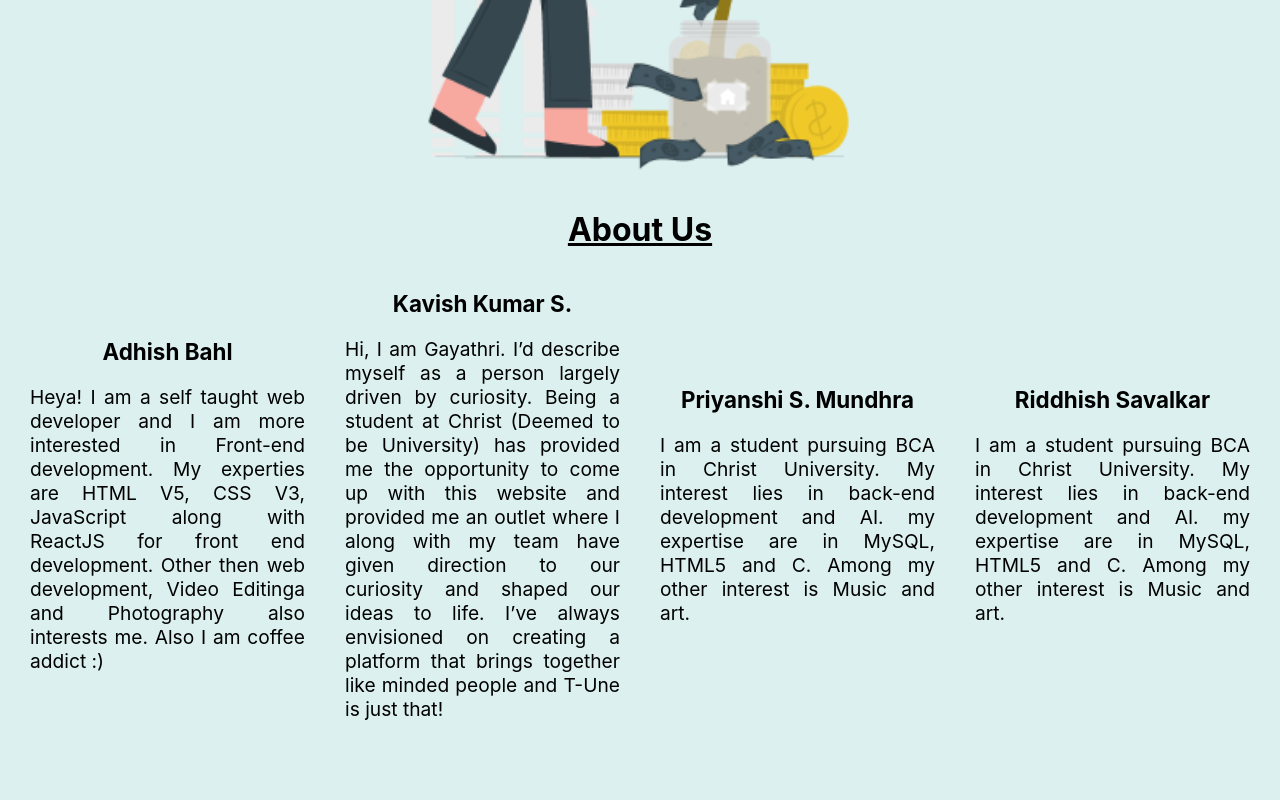
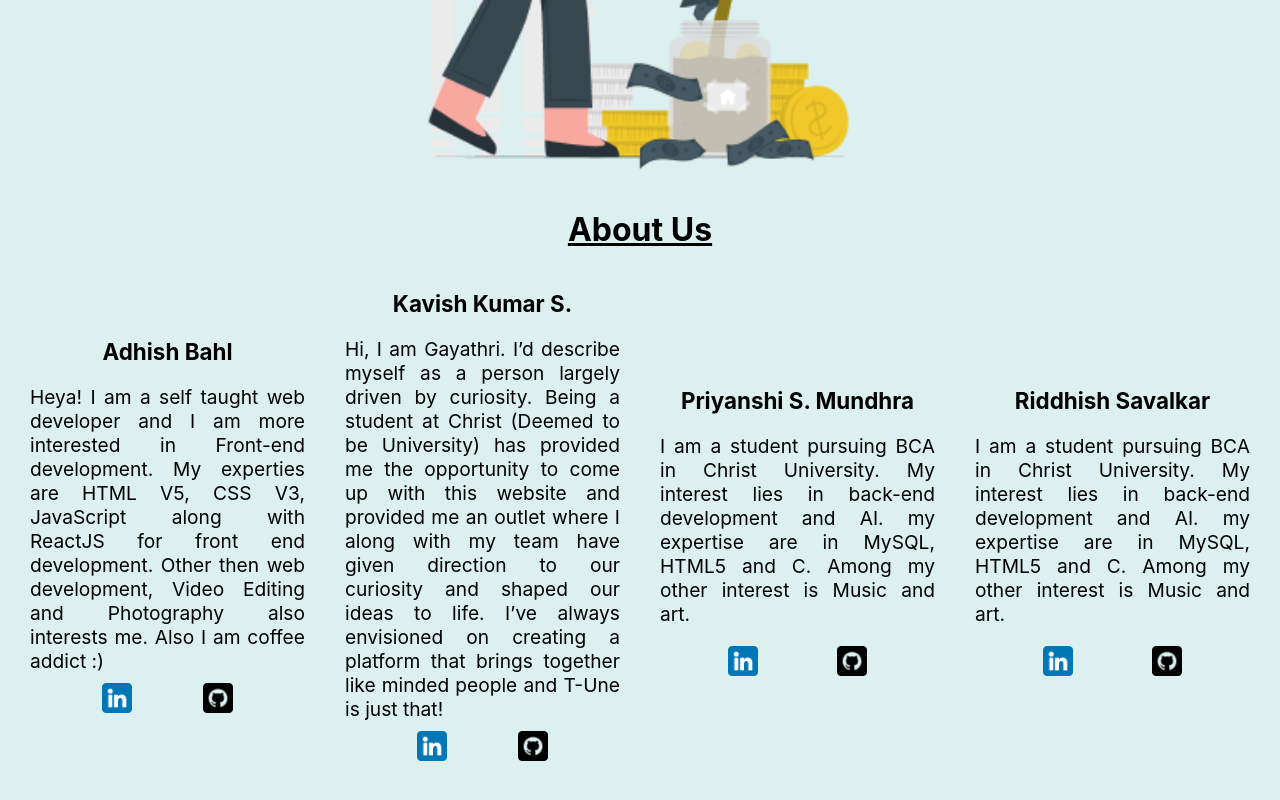
Before and after one commit to adhish-bahl/Finzeoy, a React (Create React App) app: page /contact in a window 1280 px wide. Shown: the part 372-1172 px from the top of the page. Built offline with nearby package versions, Linux system fonts and the light colour scheme.

Commit message:
added contact page

```diff
--- a/src/components/Contact.js
+++ b/src/components/Contact.js
@@ -1,6 +1,8 @@
 import React from "react";
 import teamImg from "../Images/bg-illustration1.png"
 import "../styles/ContactUs.css";
+import linkedin from "../Images/linkedinIcon.png"
+import github from "../Images/githubIcon.png"
 
 export default function Contact() {
     return (
@@ -13,22 +15,54 @@ export default function Contact() {
                 <div className="information">
                     <div className="left">
                         <div className="name">Adhish Bahl</div>
-                        <div className="intro">Heya! I am a self taught web developer and I am more interested in Front-end development. My experties are HTML V5, CSS V3, JavaScript along with ReactJS for front end development. Other then web development, Video Editinga and Photography also interests me. Also I am coffee addict :)
+                        <div className="intro">Heya! I am a self taught web developer and I am more interested in Front-end development. My experties are HTML V5, CSS V3, JavaScript along with ReactJS for front end development. Other then web development, Video Editing and Photography also interests me. Also I am coffee addict :)
+                            <div className="socialMediaCreater">
+                                <a href="https://www.linkedin.com/in/adhish-bahl-4113591b7/">
+                                    <img src={linkedin} alt="linkedIn" target="_blank" style={{width: "30px"}} />
+                                </a>
+                                <a href="https://github.com/adhish-bahl">
+                                    <img src={github} alt="linkedIn" target="_blank" style={{width: "30px"}} />
+                                </a>
+                            </div>
                         </div>
                     </div>
                     <div className="center">
                         <div className="name">Kavish Kumar S.</div>
                         <div className="intro">
                             Hi, I am Gayathri. I’d describe myself as a person largely driven by curiosity. Being a student at Christ (Deemed to be University) has provided me the opportunity to come up with this website and provided me an outlet where I along with my team have given direction to our curiosity and shaped our ideas to life. I’ve always envisioned on creating a platform that brings together like minded people and T-Une is just that!
+                            <div className="socialMediaCreater">
+                                <a href="https://www.linkedin.com/in/adhish-bahl-4113591b7/">
+                                    <img src={linkedin} alt="linkedIn" target="_blank" style={{ width: "30px" }} />
+                                </a>
+                                <a href="https://github.com/adhish-bahl">
+                                    <img src={github} alt="linkedIn" target="_blank" style={{ width: "30px" }} />
+                                </a>
+                            </div>
                         </div>
                     </div>
                     <div className="right">
                         <div className="name">Priyanshi S. Mundhra</div>
                         <div className="intro">I am a student pursuing BCA in Christ University. My interest lies in back-end development and AI. my expertise are in MySQL, HTML5 and C. Among my other interest is Music and art.</div>
+                        <div className="socialMediaCreater">
+                            <a href="https://www.linkedin.com/in/adhish-bahl-4113591b7/">
+                                <img src={linkedin} alt="linkedIn" target="_blank" style={{ width: "30px" }} />
+                            </a>
+                            <a href="https://github.com/adhish-bahl">
+                                <img src={github} alt="linkedIn" target="_blank" style={{ width: "30px" }} />
+                            </a>
+                        </div>
                     </div>
                     <div className="right">
                         <div className="name">Riddhish Savalkar</div>
                         <div className="intro">I am a student pursuing BCA in Christ University. My interest lies in back-end development and AI. my expertise are in MySQL, HTML5 and C. Among my other interest is Music and art.</div>
+                        <div className="socialMediaCreater">
+                            <a href="https://www.linkedin.com/in/adhish-bahl-4113591b7/">
+                                <img src={linkedin} alt="linkedIn" target="_blank" style={{ width: "30px" }} />
+                            </a>
+                            <a href="https://github.com/adhish-bahl">
+                                <img src={github} alt="linkedIn" target="_blank" style={{ width: "30px" }} />
+                            </a>
+                        </div>
                     </div>
                 </div>
             </div>
--- a/src/styles/ContactUs.css
+++ b/src/styles/ContactUs.css
@@ -40,3 +40,11 @@
     font-size: 1.2rem;
     text-align: justify;
 }
+
+.socialMediaCreater {
+    display: flex;
+    justify-content: space-evenly !important ;
+    align-items: center;
+    flex-direction: row !important;
+    width: 100%;
+}
```
Also changed, not shown: src/Images/githubIcon.png (added).
